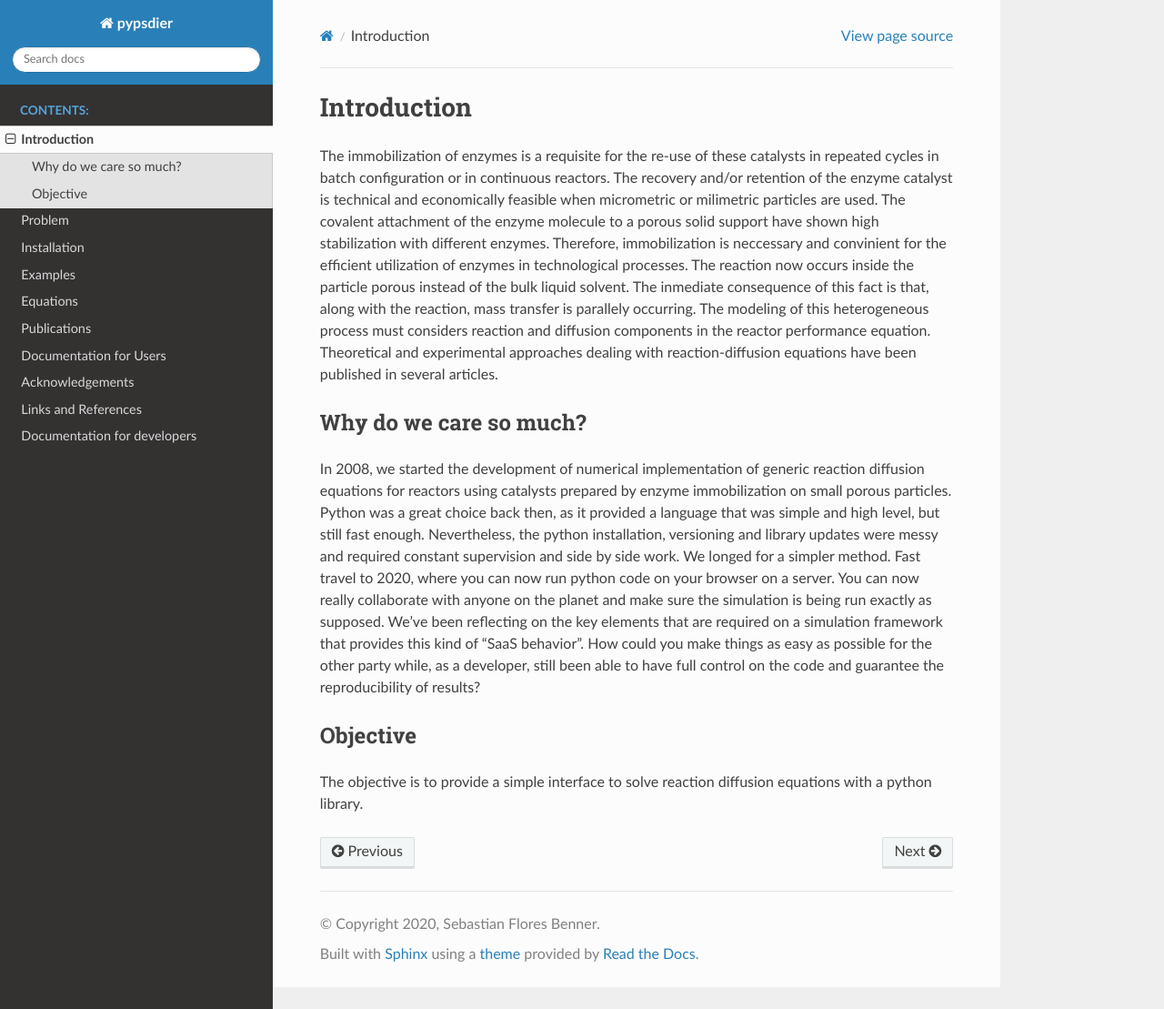
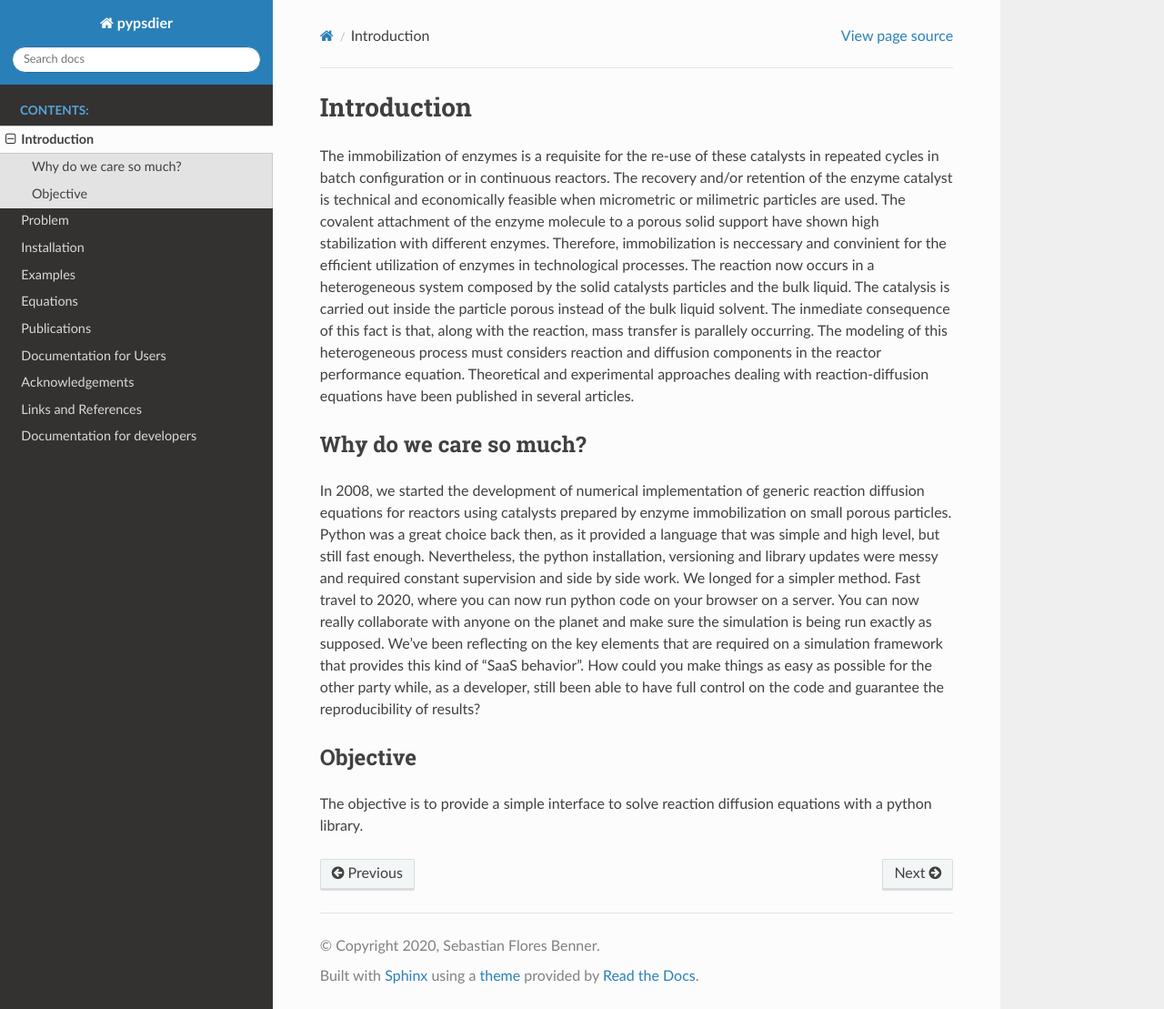
Before and after one commit to sebastiandres/pypsdier, a Sphinx documentation site: the page built from docs/source/intro.rst, in a window 1280 px wide and 1109 px high. Shown: the whole window at 91% size. Built offline with Sphinx 7.4.7 and the Read the Docs theme 2.0.0, drawn with Linux system fonts in a browser that asks for light colours; the version number could not be read and is left out.

Commit message:
Update intro.rst

```diff
--- a/docs/source/intro.rst
+++ b/docs/source/intro.rst
@@ -1,8 +1,7 @@
 Introduction
 ============
 
-The immobilization of enzymes is a requisite for the re-use of these catalysts in repeated cycles in batch configuration or in continuous reactors. The recovery and/or retention of the enzyme catalyst is technical and economically feasible when micrometric or milimetric particles are used. The covalent attachment of the enzyme molecule to a porous solid support have shown high stabilization with different enzymes. Therefore, immobilization is neccessary and convinient for the efficient utilization of enzymes in technological processes. The reaction now occurs inside the particle porous instead of the bulk liquid solvent. The inmediate consequence of this fact is that, along with the reaction, mass transfer is parallely occurring. The modeling of this heterogeneous process must considers reaction and diffusion components in the reactor performance equation. Theoretical and experimental approaches dealing with reaction-diffusion equations have been published in several articles.
-
+The immobilization of enzymes is a requisite for the re-use of these catalysts in repeated cycles in batch configuration or in continuous reactors. The recovery and/or retention of the enzyme catalyst is technical and economically feasible when micrometric or milimetric particles are used. The covalent attachment of the enzyme molecule to a porous solid support have shown high stabilization with different enzymes. Therefore, immobilization is neccessary and convinient for the efficient utilization of enzymes in technological processes. The reaction now occurs in a heterogeneous system composed by the solid catalysts particles and the bulk liquid. The catalysis is carried out inside the particle porous instead of the bulk liquid solvent. The inmediate consequence of this fact is that, along with the reaction, mass transfer is parallely occurring. The modeling of this heterogeneous process must considers reaction and diffusion components in the reactor performance equation. Theoretical and experimental approaches dealing with reaction-diffusion equations have been published in several articles.
 
 Why do we care so much?
 *************************
```
